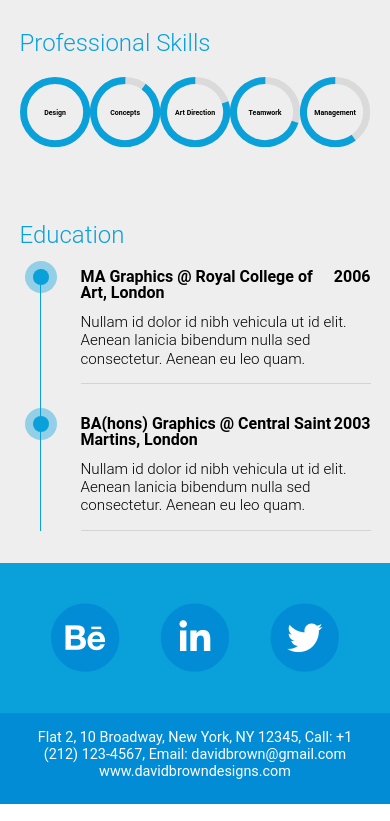
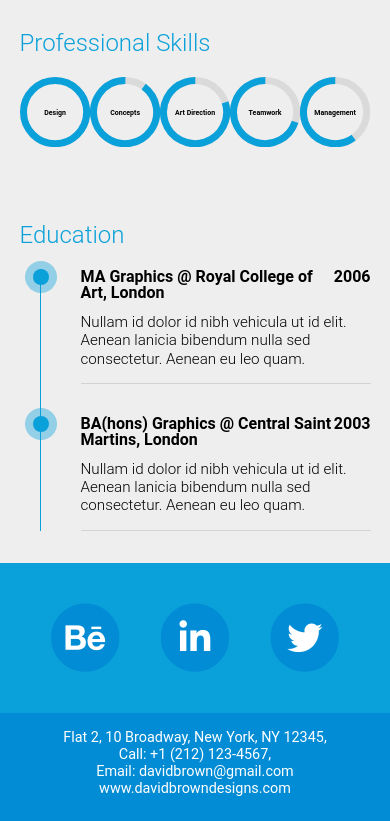
Before and after one commit to kevcomedia/material-resume-clone, a website: page src/index.html in a window 390 px wide. Shown: the part 1752-2573 px from the top of the page. Drawn offline with Linux system fonts and the light colour scheme.

Commit message:
Make phone and email inline blocks
This makes sure that when the viewport is too narrow, the line will not
break between Email and the email address. Same for the phone number.

```diff
--- a/src/index.html
+++ b/src/index.html
@@ -302,7 +302,9 @@
 
     <address class="row address">
       <span>
-        Flat 2, 10 Broadway, New York, NY 12345, <b class="address__b">Call</b>: +1 (212) 123-4567, <b class="address__b">Email</b>: davidbrown@gmail.com
+        Flat 2, 10 Broadway, New York, NY 12345,
+        <span class="address__iblock"><b class="address__b">Call</b>: +1 (212) 123-4567,</span>
+        <span class="address__iblock"><b class="address__b">Email</b>: davidbrown@gmail.com</span>
       </span>
       <span>
         <a class="address__link" href="#">www.davidbrowndesigns.com</a>
--- a/src/styles/main.css
+++ b/src/styles/main.css
@@ -520,6 +520,10 @@ body {
   }
 }
 
+.address__iblock {
+  display: inline-block;
+}
+
 /* Not the best name, I know */
 .address__b {
   font-weight: inherit;
```
